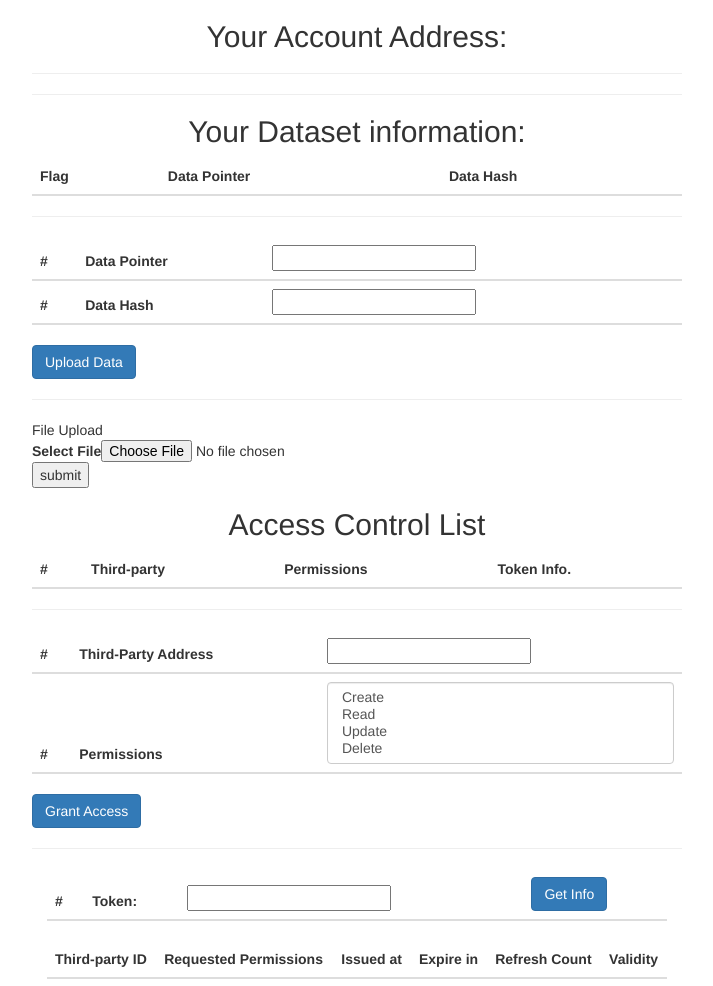
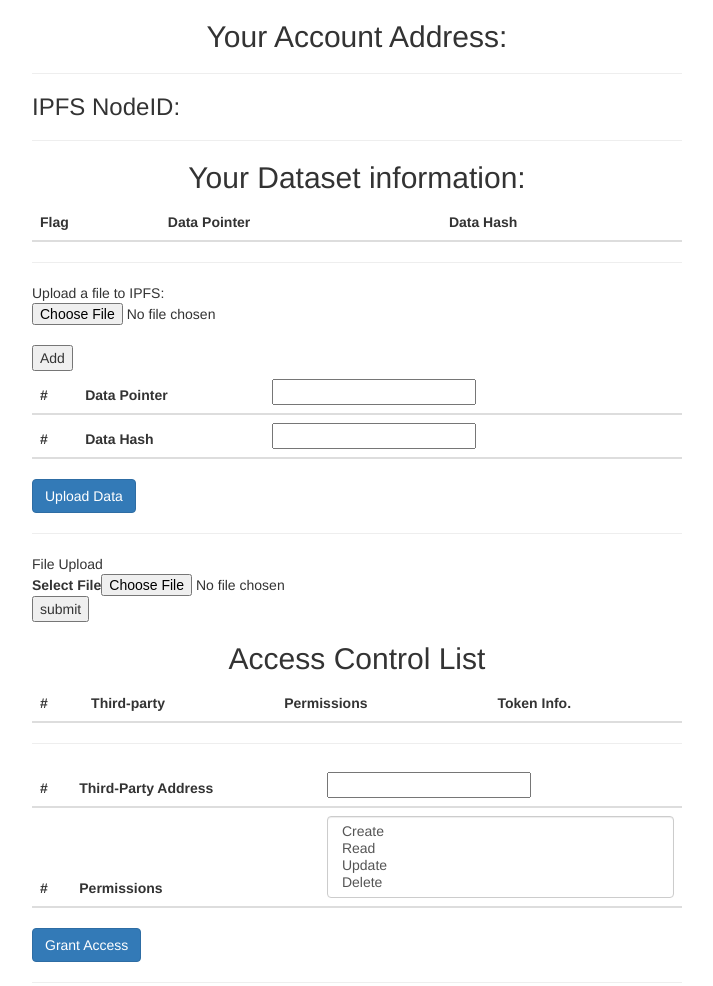
Before and after one commit to nguyentb/Ethereum_PersonalDataManagement, a plain HTML site: page index.html in a window 1280 px wide. Shown: the top 986 px of the page, without its empty margins (283-996 px from the left). Drawn offline with nearby package versions, Linux system fonts and the light colour scheme; no server answers.

Commit message:
update Add file to IPFS feature

```diff
--- a/index.html
+++ b/index.html
@@ -23,8 +23,8 @@
         <h2 class="text-center">Your Account Address:</h2>
         <hr/>
       	<h3 id="accountAddress" class="text-center"></h3>
+	<h3>IPFS NodeID: <span style="font-weight:normal" id="nodeId"></span></h3>
         <hr/>
-
       	<div>
       	<h2 class="text-center">Your Dataset information:</h2>
             <table class="table">
@@ -38,6 +38,14 @@
               <tbody id="datainfo"></tbody>
             </table>
             <hr/>
+        </div>
+
+	<div>
+	    <form id="useradd_form">
+                Upload a file to IPFS:<br>
+                <input type="file" id="useradd_file"><br>
+            </form>
+            <button type="button" id="useraddbutton">Add</button>
         </div>
 
         <div id="uploadinfo" class="form-group" style="width: 650px;">
```
